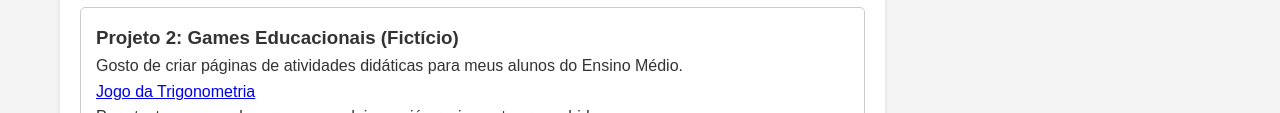
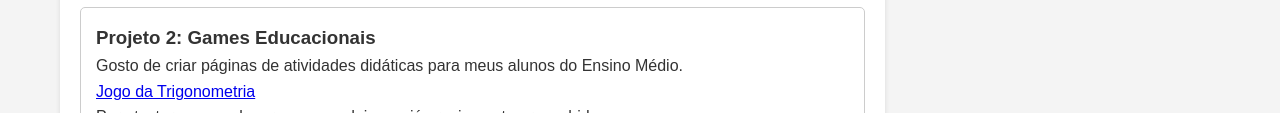
Before and after one commit to andrejindev-art/portfolio, a plain HTML site: page index.html in a window 1280 px wide. Shown: the part 1173-1286 px from the top of the page. Drawn offline with Linux system fonts and the light colour scheme.

Commit message:
Update index.html

```diff
--- a/index.html
+++ b/index.html
@@ -71,7 +71,7 @@
                 </article>
 
                 <article class="projeto-card">
-                    <h3>Projeto 2: Games Educacionais (Fictício)</h3>
+                    <h3>Projeto 2: Games Educacionais</h3>
                     <p>Gosto de criar páginas de atividades didáticas para meus alunos do Ensino Médio.</p>
 					<a href="https://jimmyeaulas-bot.github.io/gamemathtrigo/" target="_blank">Jogo da Trigonometria</a>
 					<p>Para testar, use qualquer nome ou deixe os já previamente preenchidos.</p>
```
